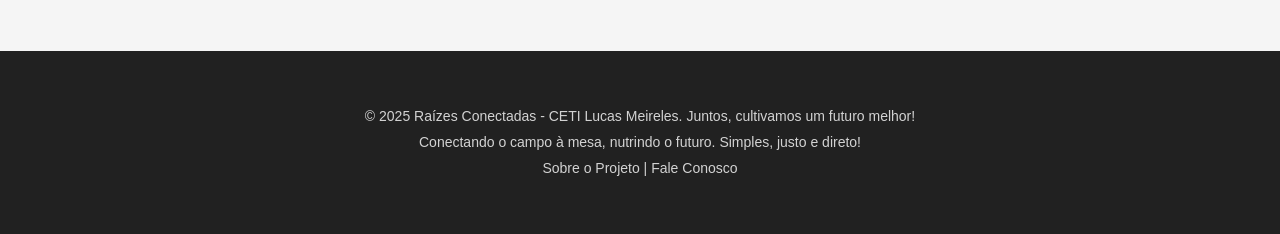
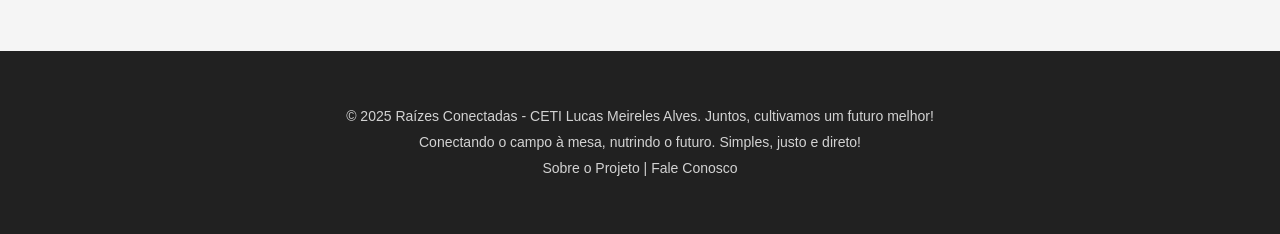
Before and after one commit to raizesconectadas/raizesconectadas.github.io, a Flask app: page /cadastro_sucesso in a window 1280 px wide. Shown: the part 713-947 px from the top of the page. Run offline with Flask 3, Linux system fonts and the light colour scheme.

Commit message:
foi colocado novamente o alves

```diff
--- a/templates/agradecimento.html
+++ b/templates/agradecimento.html
@@ -60,7 +60,7 @@
 
     <footer>
         <div class="container">
-            <p>&copy; 2025 Raízes Conectadas - CETI Lucas Meireles. Juntos, cultivamos um futuro melhor!</p>
+            <p>&copy; 2025 Raízes Conectadas - CETI Lucas Meireles Alves. Juntos, cultivamos um futuro melhor!</p>
             <p>Conectando o campo à mesa, nutrindo o futuro. Simples, justo e direto!</p>
             <p>
                 <a href="{{ url_for('sobre') }}">Sobre o Projeto</a>
```
